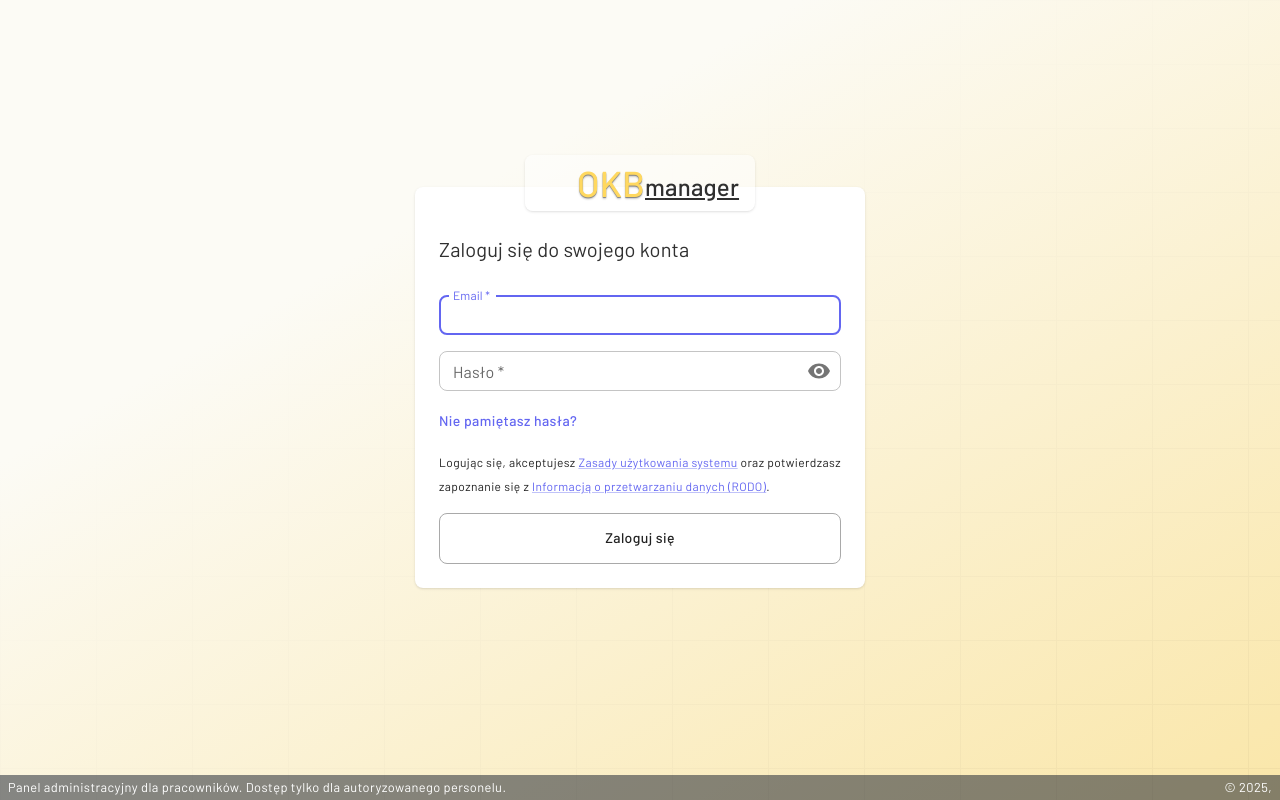
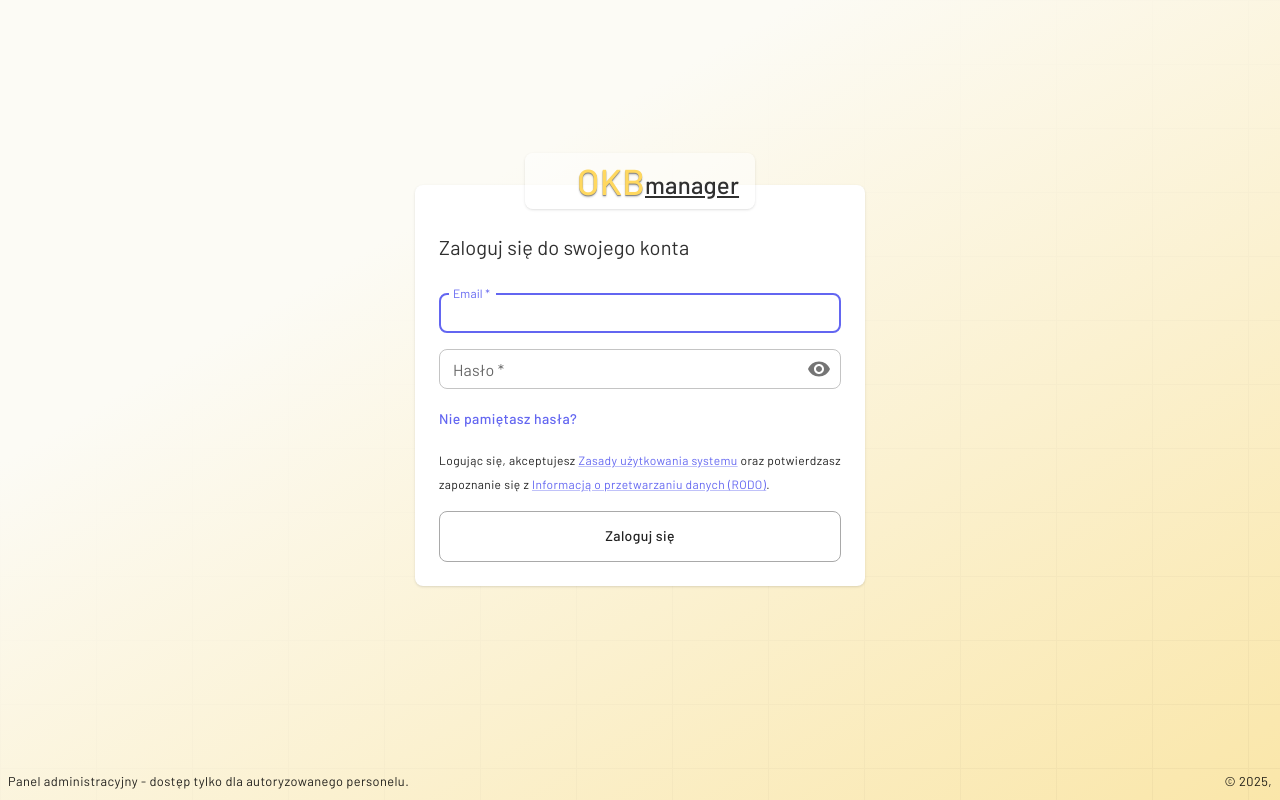
Before and after one commit to Sanderky/okb-manager-private, a React (Vite) app: page /login in a window 1280 px wide. Built offline with nearby package versions, Linux system fonts and the light colour scheme; no server answers; the database is empty; some icons are missing.

Commit message:
Change Login Page

```diff
--- /dev/null
+++ b/src/components/Footer.tsx
@@ -0,0 +1,39 @@
+import { Stack, Typography } from '@mui/material';
+
+const AppFooter = () => {
+  return (
+    <footer>
+      <Stack
+        direction={'row'}
+        justifyContent={'space-between'}
+        sx={{
+          pb: 1,
+          px: 1,
+          columnGap: 1,
+          rowGap: 1,
+          fontSize: { xs: '0.7rem', sm: '0.8rem' },
+        }}
+        flexWrap={'wrap'}
+      >
+        <Typography
+          variant="caption"
+          sx={{
+            fontSize: 'inherit',
+          }}
+        >
+          Panel administracyjny - dostęp tylko dla autoryzowanego personelu.
+        </Typography>
+        <Typography
+          variant="caption"
+          sx={{
+            fontSize: 'inherit',
+          }}
+        >
+          &copy; {new Date().getFullYear()}, {import.meta.env.VITE_COMPANY_NAME}
+        </Typography>
+      </Stack>
+    </footer>
+  );
+};
+
+export default AppFooter;
--- a/src/pages/ForgotPassword/ForgotPassword.tsx
+++ b/src/pages/ForgotPassword/ForgotPassword.tsx
@@ -2,11 +2,20 @@ import React, { useState } from 'react';
 import { useNavigate } from 'react-router-dom';
 import { updatePassword } from '../../services/auth';
 import TextField from '@mui/material/TextField';
-import { Box, Button, Typography, IconButton, InputAdornment, Alert } from '@mui/material';
+import {
+  Box,
+  Button,
+  Typography,
+  IconButton,
+  InputAdornment,
+  Alert,
+  Stack,
+} from '@mui/material';
 import { default as LogoIcon } from '@mui/icons-material/TokenOutlined';
 import useLoading from '../../hooks/useLoading';
 import { ArrowBack, Visibility, VisibilityOff } from '@mui/icons-material';
-import { getRules, validateField } from '../Login/validation'
+import { getRules, validateField } from '../Login/validation';
+import AppFooter from '../../components/Footer';
 
 const UpdatePassword = () => {
   const navigate = useNavigate();
@@ -66,10 +75,12 @@ const UpdatePassword = () => {
       <div className="pointer-events-none absolute inset-0">
         <div className="absolute inset-0 -z-10 bg-[linear-gradient(to_right,#e4e4e7_1px,transparent_1px),linear-gradient(to_bottom,#e4e4e7_1px,transparent_1px)] bg-[size:6rem_4rem]"></div>
       </div>
+      <Box className="flex h-screen flex-col">
         <Box
-                className="flex h-screen flex-col items-center justify-center py-8"
+          className="flex flex-col items-center justify-center py-8"
           sx={{
             px: { xs: 2, sm: 4 },
+            flexGrow: 1,
           }}
         >
           <Box
@@ -99,9 +110,7 @@ const UpdatePassword = () => {
               </Typography>
             </h1>
 
-                    <h2 className="text-dark mt-6 mb-8 text-xl">
-                        Reset hasła
-                    </h2>
+            <h2 className="text-dark mt-6 mb-8 text-xl">Reset hasła</h2>
 
             <form className="space-y-6" noValidate onSubmit={handleSubmit}>
               <TextField
@@ -153,10 +162,16 @@ const UpdatePassword = () => {
                     endAdornment: (
                       <InputAdornment position="end">
                         <IconButton
-                                                onClick={() => setShowConfirmPassword((prev) => !prev)}
+                          onClick={() =>
+                            setShowConfirmPassword((prev) => !prev)
+                          }
                           edge="end"
                         >
-                                                {showConfirmPassword ? <VisibilityOff /> : <Visibility />}
+                          {showConfirmPassword ? (
+                            <VisibilityOff />
+                          ) : (
+                            <Visibility />
+                          )}
                         </IconButton>
                       </InputAdornment>
                     ),
@@ -170,30 +185,29 @@ const UpdatePassword = () => {
                 </Alert>
               )}
 
+              <Stack direction="row" justifyContent={'space-between'}>
+                <Button
+                  variant="text"
+                  onClick={() => navigate(-1)}
+                  color="inherit"
+                  startIcon={<ArrowBack />}
+                >
+                  Wróć
+                </Button>
+
                 <Button
                   type="submit"
                   loading={actionLoading}
                   variant="contained"
-                            sx={(theme) => ({
-                                width: '100%',
-                                border: `1px solid darkGray`,
-                                background: '#fff',
-                                color: theme.palette.text.primary,
-                                py: 1.5,
-                                '&:hover': {
-                                    boxShadow: 'none',
-                                    background: theme.palette.secondary.main,
-                                },
-                            })}
+                  color="primary"
                 >
                   Zmień hasło
                 </Button>
-
-                        <Button variant="text" onClick={() => navigate(-1)} color="inherit" startIcon={<ArrowBack />}>
-                            Wróć
-                        </Button>
+              </Stack>
             </form>
           </Box>
+        </Box>
+        <AppFooter />
       </Box>
     </section>
   );
--- a/src/pages/Login/Login.tsx
+++ b/src/pages/Login/Login.tsx
@@ -19,6 +19,7 @@ import { default as LogoIcon } from '@mui/icons-material/TokenOutlined';
 import Loading from '../../components/Loading';
 import useLoading from '../../hooks/useLoading';
 import { Visibility, VisibilityOff } from '@mui/icons-material';
+import AppFooter from '../../components/Footer';
 
 type FormValues = {
   email: string;
@@ -264,40 +265,7 @@ const Login = () => {
             </Box>
           </Box>
 
-          <footer>
-            <Stack
-              direction={'row'}
-              justifyContent={'space-between'}
-              sx={{
-                py: 0.25,
-                px: 1,
-                columnGap: 1,
-                rowGap: 1,
-                fontSize: { xs: '0.7rem', sm: '0.8rem' },
-              }}
-              flexWrap={'wrap'}
-              className="bg-gray-900/50 text-white"
-            >
-              <Typography
-                variant="caption"
-                sx={{
-                  fontSize: 'inherit',
-                }}
-              >
-                Panel administracyjny dla pracowników. Dostęp tylko dla
-                autoryzowanego personelu.
-              </Typography>
-              <Typography
-                variant="caption"
-                sx={{
-                  fontSize: 'inherit',
-                }}
-              >
-                &copy; {new Date().getFullYear()},{' '}
-                {import.meta.env.VITE_COMPANY_NAME}
-              </Typography>
-            </Stack>
-          </footer>
+          <AppFooter />
         </Box>
       )}
     </section>
```
Lines whose indentation alone changed are shown as unchanged.
